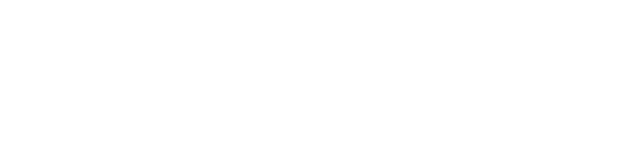
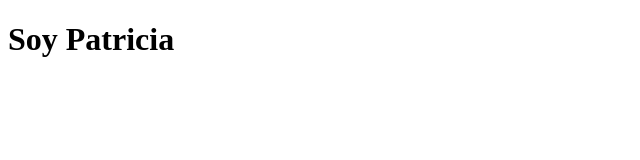
Before and after one commit to PatriciaEscalera/mi-primer-repo-git, a plain HTML site: page index.html in a window 1280 px wide. Shown: the whole page, without its empty margins (0-640 px from the left). Drawn offline with Linux system fonts and the light colour scheme.

Commit message:
agregado h2

```diff
--- a/index.html
+++ b/index.html
@@ -7,6 +7,6 @@
     <title>Mi primer repo git</title>
 </head>
 <body>
-
+    <h1>Soy Patricia</h1>
 </body>
 </html>
```
